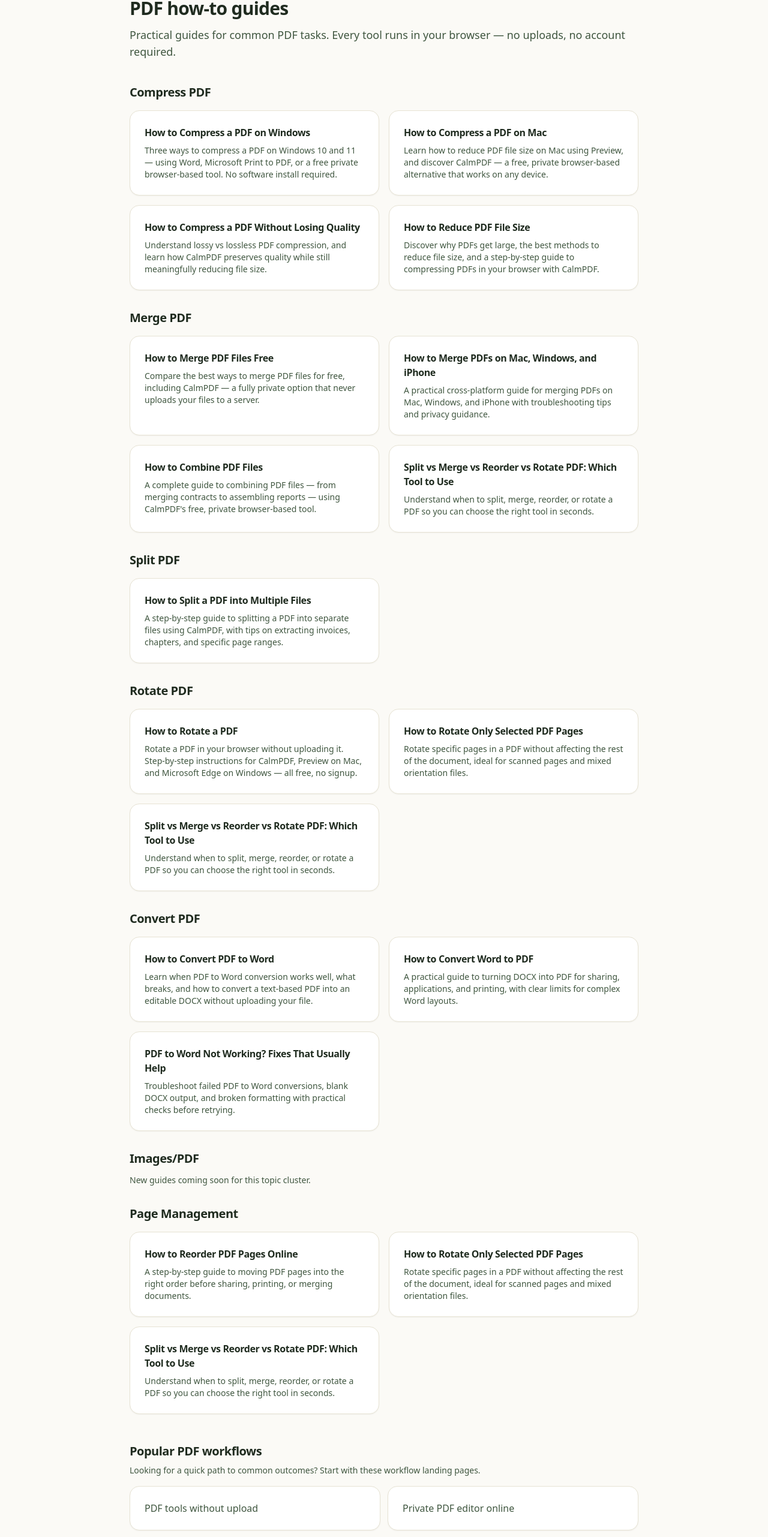
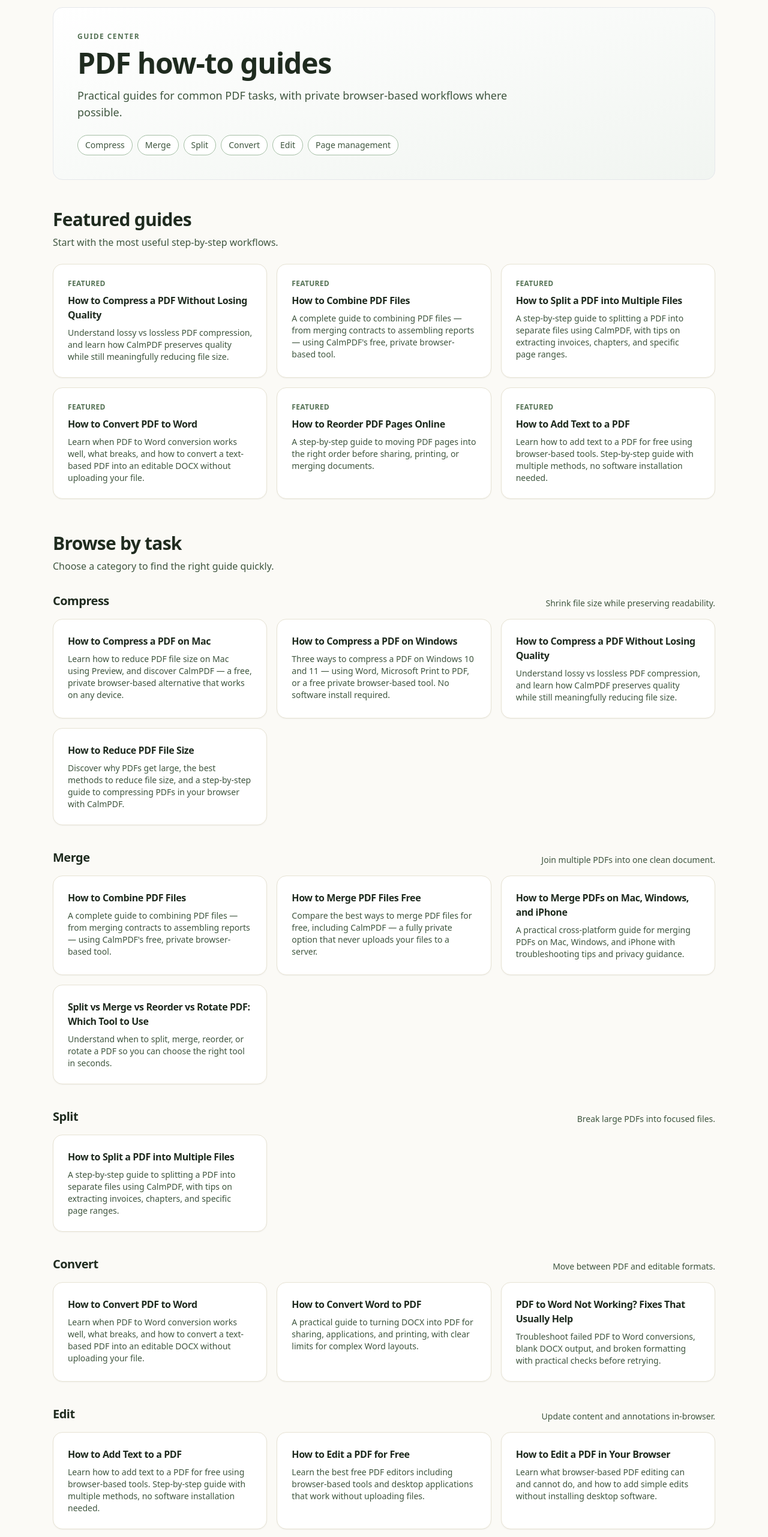
Before and after one commit to lorenzo-gu/calmpdf, a Next.js app: page /how-to in a window 1280 px wide. Shown: the part 117-2680 px from the top of the page at 60% size. Built offline with nearby package versions, Linux system fonts and the light colour scheme.

Commit message:
feat: redesign how-to hub as editorial guide center

```diff
--- a/src/app/how-to/page.tsx
+++ b/src/app/how-to/page.tsx
@@ -6,101 +6,141 @@ import { PUBLISHED_BLOG_POSTS, type Post } from "@/content/posts";
 export const metadata: Metadata = {
   title: "PDF How-to Guides | CalmPDF",
   description:
-    "Step-by-step guides on compressing, merging, splitting, and managing PDF files — all without uploading your documents anywhere.",
+    "Practical PDF how-to guides for compressing, merging, splitting, converting, and editing files with private browser-based workflows.",
   alternates: { canonical: `${SITE.url}/how-to` },
   openGraph: {
     title: "PDF How-to Guides | CalmPDF",
     description:
-      "Step-by-step guides on compressing, merging, splitting, and managing PDF files.",
+      "Practical PDF how-to guides for common workflows with private browser-based steps.",
     url: `${SITE.url}/how-to`,
     siteName: SITE.name,
   },
 };
 
-type Cluster = {
+type GuideCategory = {
   title: string;
+  description: string;
   posts: Post[];
 };
 
-const TOPIC_CLUSTERS: Cluster[] = [
+const FEATURED_SLUGS = [
+  "compress-pdf-without-losing-quality",
+  "combine-pdf-files",
+  "split-pdf-into-multiple-files",
+  "convert-pdf-to-word",
+  "reorder-pdf-pages-online",
+  "add-text-to-pdf",
+];
+
+const FEATURED_GUIDES = FEATURED_SLUGS
+  .map((slug) => PUBLISHED_BLOG_POSTS.find((post) => post.slug === slug))
+  .filter((post): post is Post => Boolean(post));
+
+const CATEGORIES: GuideCategory[] = [
   {
-    title: "Compress PDF",
+    title: "Compress",
+    description: "Shrink file size while preserving readability.",
     posts: PUBLISHED_BLOG_POSTS.filter((p) => p.slug.includes("compress") || p.slug.includes("reduce")),
   },
   {
-    title: "Merge PDF",
+    title: "Merge",
+    description: "Join multiple PDFs into one clean document.",
     posts: PUBLISHED_BLOG_POSTS.filter((p) => p.slug.includes("merge") || p.slug.includes("combine")),
   },
   {
-    title: "Split PDF",
+    title: "Split",
+    description: "Break large PDFs into focused files.",
     posts: PUBLISHED_BLOG_POSTS.filter((p) => p.slug.includes("split") && !p.slug.includes("split-merge-reorder-rotate-which-to-use")),
   },
   {
-    title: "Rotate PDF",
-    posts: PUBLISHED_BLOG_POSTS.filter((p) => p.slug.includes("rotate")),
+    title: "Convert",
+    description: "Move between PDF and editable formats.",
+    posts: PUBLISHED_BLOG_POSTS.filter((p) => p.slug.includes("word") || p.slug.includes("docx") || p.slug.includes("convert-pdf")),
   },
-  { title: "Convert PDF", posts: PUBLISHED_BLOG_POSTS.filter((p) => p.slug.includes("word") || p.slug.includes("docx") || p.slug.includes("convert-pdf")) },
-  { title: "Images/PDF", posts: [] },
-  { title: "Page Management", posts: PUBLISHED_BLOG_POSTS.filter((p) => p.slug.includes("reorder") || p.slug.includes("rotate-selected") || p.slug.includes("split-merge-reorder-rotate-which-to-use")) },
-];
+  {
+    title: "Edit",
+    description: "Update content and annotations in-browser.",
+    posts: PUBLISHED_BLOG_POSTS.filter((p) => p.slug.includes("add-text") || p.slug.includes("edit")),
+  },
+  {
+    title: "Page management",
+    description: "Rotate, reorder, and reorganize pages.",
+    posts: PUBLISHED_BLOG_POSTS.filter((p) => p.slug.includes("reorder") || p.slug.includes("rotate") || p.slug.includes("extract") || p.slug.includes("split-merge-reorder-rotate-which-to-use")),
+  },
+  {
+    title: "Images/PDF",
+    description: "Workflows for PDF and image conversions.",
+    posts: PUBLISHED_BLOG_POSTS.filter((p) => p.slug.includes("jpg") || p.slug.includes("image")),
+  },
+].map((category) => ({
+  ...category,
+  posts: category.posts.sort((a, b) => a.title.localeCompare(b.title)),
+}));
+
+const NON_EMPTY_CATEGORIES = CATEGORIES.filter((category) => category.posts.length > 0);
 
 export default function HowToIndexPage() {
-  const workflowLinks = [
-    { href: "/pdf-tools-without-upload", label: "PDF tools without upload" },
-    { href: "/private-pdf-editor-online", label: "Private PDF editor online" },
-    { href: "/compress-pdf-for-email", label: "Compress PDF for email" },
-    { href: "/merge-pdf-on-iphone-without-app", label: "Merge PDF on iPhone without app" },
-    { href: "/browser-based-pdf-converter", label: "Browser-based PDF converter" },
-  ];
+  return (
+    <main className="mx-auto max-w-6xl px-4 md:px-6 py-12 md:py-16">
+      <section className="rounded-2xl border border-sage-200 bg-gradient-to-br from-white to-sage-50 p-6 md:p-10">
+        <p className="text-xs font-semibold uppercase tracking-[0.12em] text-sage-600">Guide center</p>
+        <h1 className="mt-3 text-3xl md:text-5xl font-semibold tracking-tight text-sage-900">PDF how-to guides</h1>
+        <p className="mt-4 max-w-3xl text-base md:text-lg text-sage-700">
+          Practical guides for common PDF tasks, with private browser-based workflows where possible.
+        </p>
+        <div className="mt-6 flex flex-wrap gap-2 text-sm">
+          {NON_EMPTY_CATEGORIES.map((category) => (
+            <a key={category.title} href={`#${category.title.toLowerCase().replace(/\s+/g, "-")}`} className="rounded-full border border-sage-300 bg-white px-3 py-1.5 text-sage-800 no-underline hover:border-sage-400 transition-colors">
+              {category.title}
+            </a>
+          ))}
+        </div>
+      </section>
 
-  return (
-    <main className="mx-auto max-w-4xl px-4 md:px-6 py-12">
-      <h1 className="text-3xl font-semibold tracking-tight">PDF how-to guides</h1>
-      <p className="mt-3 text-lg text-sage-700">
-        Practical guides for common PDF tasks. Every tool runs in your browser —
-        no uploads, no account required.
-      </p>
+      <section className="mt-12">
+        <div className="flex items-end justify-between gap-4">
+          <div>
+            <h2 className="text-2xl md:text-3xl font-semibold text-sage-900">Featured guides</h2>
+            <p className="mt-2 text-sage-700">Start with the most useful step-by-step workflows.</p>
+          </div>
+        </div>
+        <div className="mt-6 grid gap-4 md:grid-cols-2 lg:grid-cols-3">
+          {FEATURED_GUIDES.map((post) => (
+            <Link key={post.slug} href={`/how-to/${post.slug}`} className="card no-underline hover:border-sage-300 transition-colors h-full">
+              <p className="text-xs font-semibold uppercase tracking-wide text-sage-600">Featured</p>
+              <h3 className="mt-2 font-semibold text-sage-900">{post.title}</h3>
+              <p className="mt-2 text-sm text-sage-700">{post.description}</p>
+            </Link>
+          ))}
+        </div>
+      </section>
 
-      <div className="mt-10 space-y-8">
-        {TOPIC_CLUSTERS.map((cluster) => (
-          <section key={cluster.title}>
-            <h2 className="text-xl font-semibold text-sage-900">{cluster.title}</h2>
-            {cluster.posts.length > 0 ? (
-              <div className="mt-4 grid gap-4 sm:grid-cols-2">
-                {cluster.posts.map((post) => (
+      <section className="mt-14">
+        <h2 className="text-2xl md:text-3xl font-semibold text-sage-900">Browse by task</h2>
+        <p className="mt-2 text-sage-700">Choose a category to find the right guide quickly.</p>
+
+        <div className="mt-8 space-y-10">
+          {NON_EMPTY_CATEGORIES.map((category) => (
+            <section key={category.title} id={category.title.toLowerCase().replace(/\s+/g, "-")}>
+              <div className="flex flex-col gap-2 md:flex-row md:items-end md:justify-between">
+                <h3 className="text-xl font-semibold text-sage-900">{category.title}</h3>
+                <p className="text-sm text-sage-700">{category.description}</p>
+              </div>
+              <div className="mt-4 grid gap-4 sm:grid-cols-2 lg:grid-cols-3">
+                {category.posts.map((post) => (
                   <Link
                     key={post.slug}
                     href={`/how-to/${post.slug}`}
                     className="card no-underline hover:border-sage-300 transition-colors"
                   >
-                    <h3 className="font-semibold text-sage-900">{post.title}</h3>
+                    <h4 className="font-semibold text-sage-900">{post.title}</h4>
                     <p className="mt-2 text-sm text-sage-700">{post.description}</p>
                   </Link>
                 ))}
               </div>
-            ) : (
-              <p className="mt-3 text-sm text-sage-700">
-                New guides coming soon for this topic cluster.
-              </p>
-            )}
-          </section>
-        ))}
-      </div>
-
-      <section className="mt-12">
-        <h2 className="text-xl font-semibold text-sage-900">Popular PDF workflows</h2>
-        <p className="mt-2 text-sm text-sage-700">
-          Looking for a quick path to common outcomes? Start with these workflow landing pages.
-        </p>
-        <ul className="mt-4 grid gap-3 sm:grid-cols-2">
-          {workflowLinks.map((link) => (
-            <li key={link.href}>
-              <Link href={link.href} className="card block no-underline hover:border-sage-300 transition-colors">
-                {link.label}
-              </Link>
-            </li>
+            </section>
           ))}
-        </ul>
+        </div>
       </section>
     </main>
   );
```
